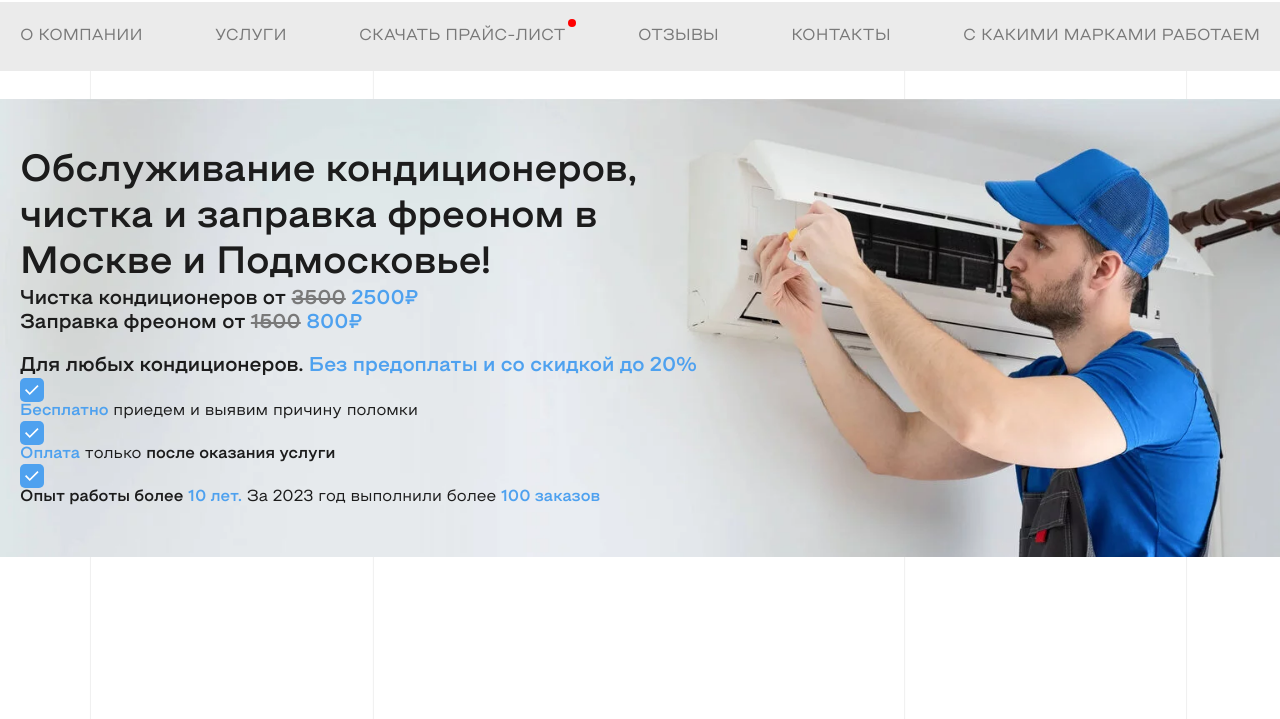
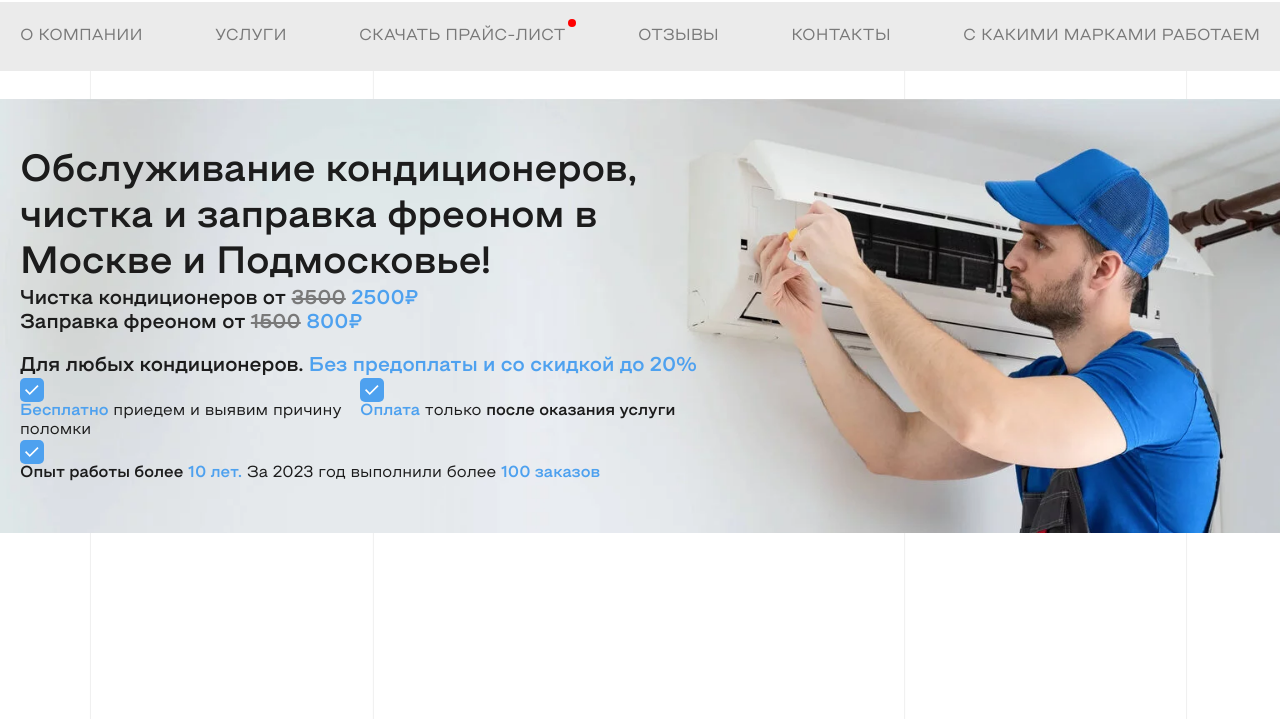
Before and after one commit to AzizSobirov/climatleto.ru, an Astro site: page / in a window 1280 px wide. Shown: the part 81-800 px from the top of the page. Built offline with nearby package versions, Linux system fonts and the light colour scheme; Astro itself is replaced by a stand-in of ours.

Commit message:
10.12.2024

```diff
--- a/public/assets/scss/_index.scss
+++ b/public/assets/scss/_index.scss
@@ -29,6 +29,19 @@ main {
     z-index: 2;
     padding: 50px 0;
   }
+
+  &__advantages {
+    width: 100%;
+    max-width: 680px;
+    display: flex;
+    flex-wrap: wrap;
+    align-items: stretch;
+    justify-content: flex-start;
+
+    &-item {
+      flex: 1 0 280px;
+    }
+  }
 }
 
 .example {
--- a/src/pages/index.astro
+++ b/src/pages/index.astro
@@ -16,6 +16,7 @@ import { Section, Image, Icon, H1, H2, H3 } from "ui";
           Обслуживание кондиционеров, <br /> чистка и заправка фреоном в
           <br /> Москве и Подмосковье!
         </H2>
+
         <div class="intro__prices">
           <div class="text-h4 font-semibold">
             Чистка кондиционеров от
@@ -35,6 +36,7 @@ import { Section, Image, Icon, H1, H2, H3 } from "ui";
             </span>
           </div>
         </div>
+
         <div class="intro__advantages">
           <div class="intro__advantages-item">
             <Icon src="check.svg" />
```
